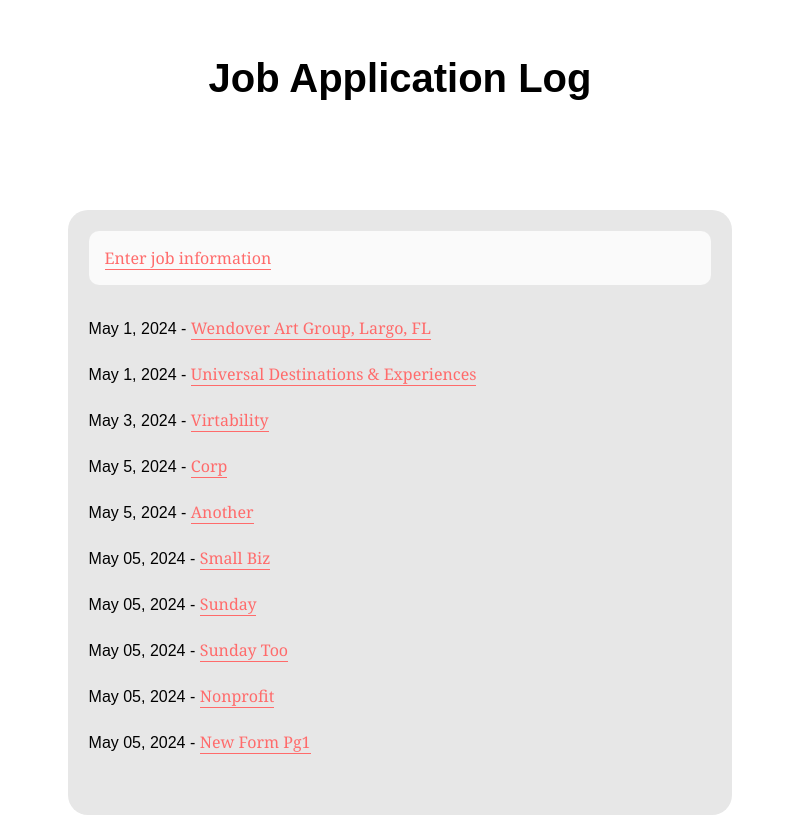
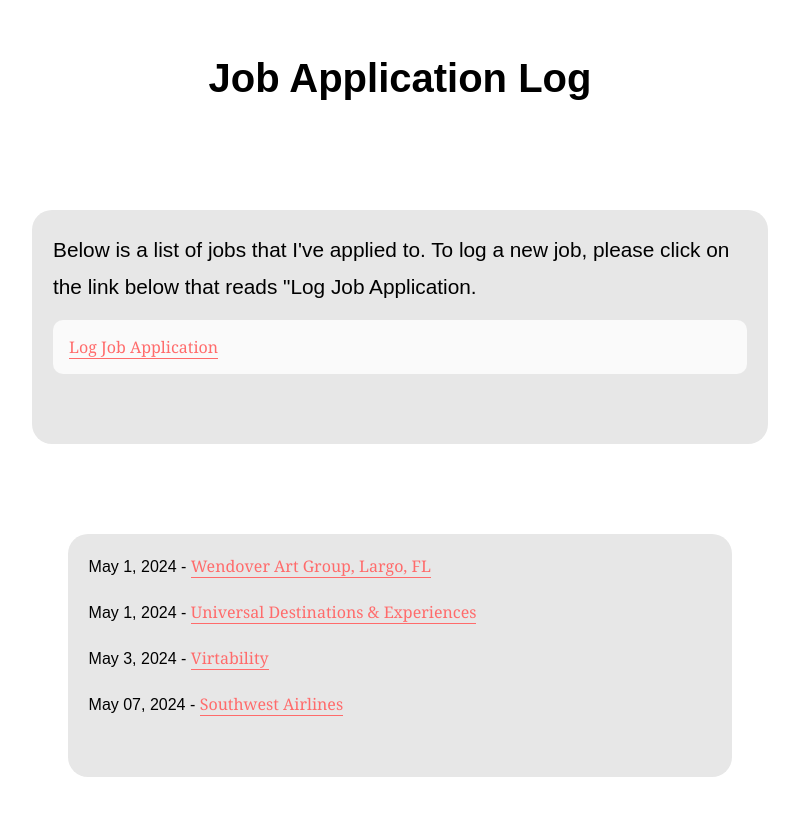
Before and after one commit to FrankDraws/py_job-log, a Flask app: page / in a window 1280 px wide. Shown: the whole page, without its empty margins (240-1039 px from the left). After the commit the page ends 777 px from the top, so only its background shows below. Run offline with Flask 3, Linux system fonts and the light colour scheme.

Commit message:
Edits to design.

```diff
--- a/data/data.json
+++ b/data/data.json
@@ -18,45 +18,9 @@
         "description": "Local agency. I emailed Alyssa (Raiford) Sevener and offered to collaborate."
     },
     {
-        "date": "May 5, 2024",
-        "company": "Corp",
-        "position": "ceo",
-        "description": "Hello."
-    },
-    {
-        "date": "May 5, 2024",
-        "company": "Another",
-        "position": "Director",
-        "description": "Another description."
-    },
-    {
-        "date": "May 05, 2024",
-        "company": "Small Biz",
-        "position": "Director.",
-        "description": "Another summary."
-    },
-    {
-        "date": "May 05, 2024",
-        "company": "Sunday",
-        "position": "Leader",
-        "description": "Summary."
-    },
-    {
-        "date": "May 05, 2024",
-        "company": "Sunday Too",
-        "position": "Manager",
-        "description": "This is a short blurb."
-    },
-    {
-        "date": "May 05, 2024",
-        "company": "Nonprofit",
-        "position": "Boss",
-        "description": "Hello."
-    },
-    {
-        "date": "May 05, 2024",
-        "company": "New Form Pg1",
-        "position": "Boss",
-        "description": "Hey there you."
+        "date": "May 07, 2024",
+        "company": "Southwest Airlines",
+        "position": "Remote Job",
+        "description": "This link was sent to Alisha from Kristin but it turned out to be a scam with spam filled pages."
     }
 ]
--- a/templates/form.html
+++ b/templates/form.html
@@ -7,7 +7,7 @@
     <link rel="stylesheet" type="text/css" href="{{ url_for('static', filename='style.css') }}">
 </head>
 <body id="formPg">
-    <h1>Add Job Listing</h1>
+    <h1>Enter Job Application Info</h1>
     <section class="wrapper">
         <form id="job-form" method="POST" action="{{ url_for('log_data') }}">
             <!-- <label for="company">Company:</label> -->
--- a/templates/index.html
+++ b/templates/index.html
@@ -20,7 +20,12 @@
 <body id="indexPg">
     <h1>Job Application Log</h1>
     <section class="wrapper">
-        <div id="linkToForm"><a href="{{ url_for('form')}}">Enter job information</a></div>
+        <p>Below is a list of jobs that I've applied to. To log a new job, please click on the link below that reads "Log Job Application.</p>
+        <div id="linkToForm"><a href="{{ url_for('form')}}">Log Job Application</a>
+        </div>
+    </section>
+    <section class="wrapper">
+
         <ul>
             {% for job in job_data %}
             <li><span class="job-date">{{ job['date'] }} -</span> <a
```
Also changed, not shown: static/style.css (+34 -5 lines), templates/success.html (+19 -4 lines).
